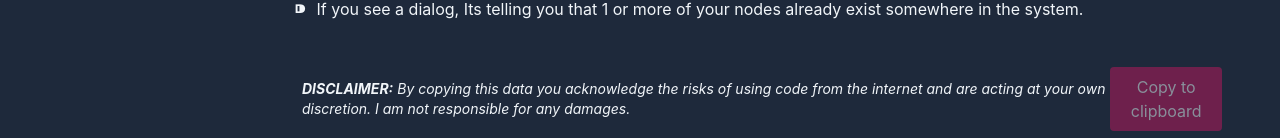
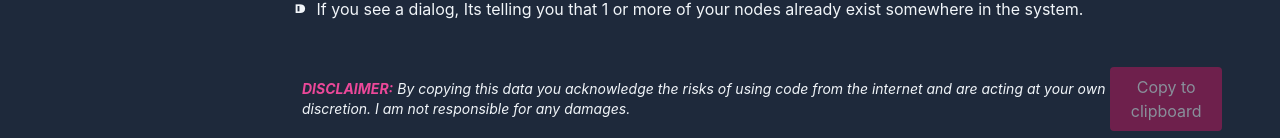
Before and after one commit to montaque22/montaque22.github.io, a React (Create React App) app: page /#/ in a window 1280 px wide. Shown: the part 534-672 px from the top of the page. Built offline with nearby package versions, Linux system fonts and the light colour scheme.

Commit message:
Updating styles

```diff
--- a/public/index.html
+++ b/public/index.html
@@ -4,10 +4,10 @@
     <meta charset="utf-8" />
     <link rel="icon" href="%PUBLIC_URL%/favicon.ico" />
     <meta name="viewport" content="width=device-width, initial-scale=1" />
-    <meta name="theme-color" content="#000000" />
+    <meta name="theme-color" content="#db2777" />
     <meta
       name="description"
-      content="Web site created using create-react-app"
+      content="A collection of Home Assistant automations using Node-Red"
     />
     <link rel="apple-touch-icon" href="%PUBLIC_URL%/logo192.png" />
     <!--
@@ -24,7 +24,7 @@
       work correctly both with client-side routing and a non-root public URL.
       Learn how to configure a non-root public URL by running `npm run build`.
     -->
-    <title>React App</title>
+    <title>Chaperone</title>
   </head>
   <body>
     <noscript>You need to enable JavaScript to run this app.</noscript>
--- a/src/index.css
+++ b/src/index.css
@@ -27,3 +27,7 @@ ul li::before {
   margin-right: 10px;
   margin-bottom: 10px;
 }
+
+b {
+  color: #ec4899;
+}
```
